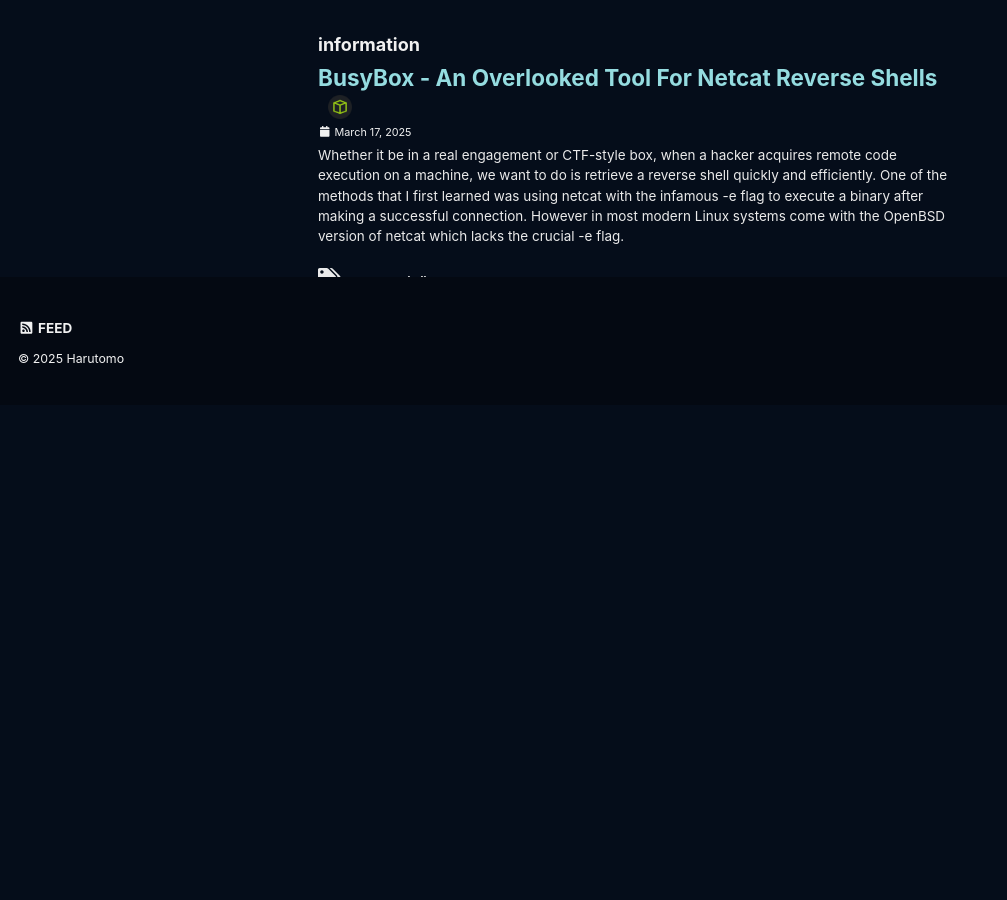
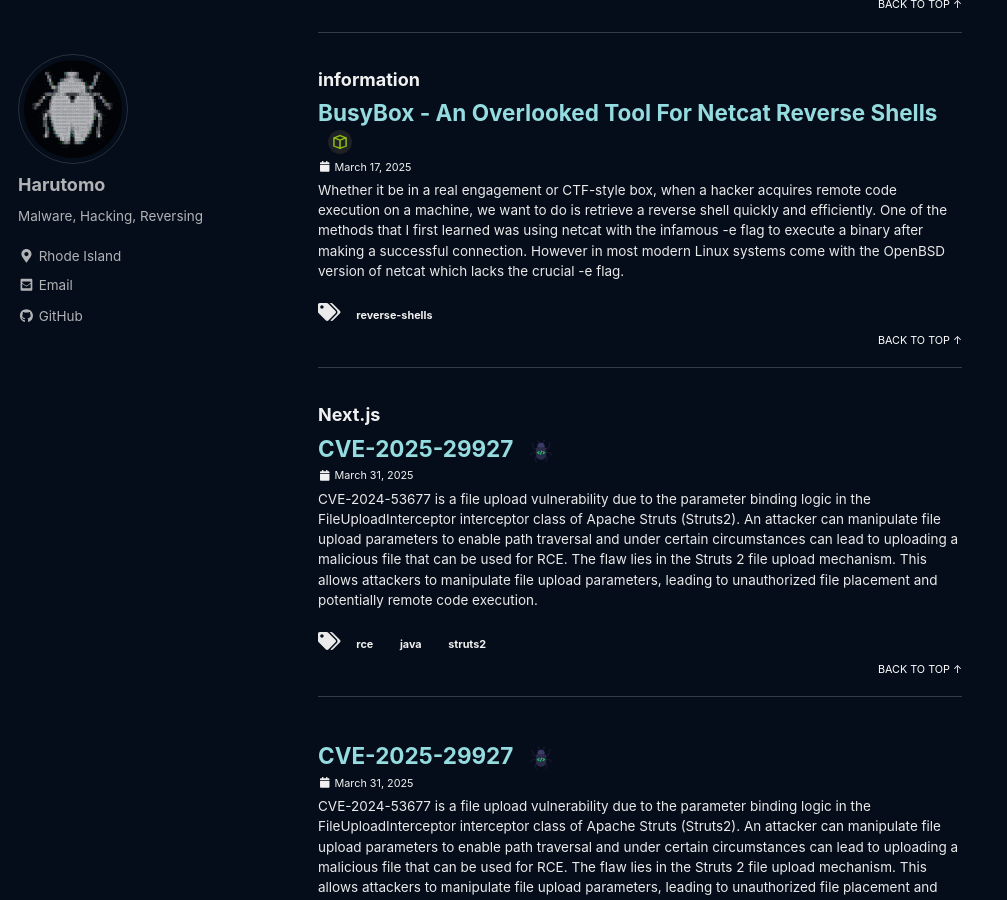
Before and after one commit to harutomo-jp/harutomo-jp.github.io, a Jekyll site: the page built from _pages/category-archive.md, in a window 1280 px wide and 900 px high, scrolled down 667 px. Shown: the whole window, without its empty margins (0-1007 px from the left). Built offline with Jekyll 4.4.1, drawn with Linux system fonts in a browser that asks for light colours; cached includes are drawn as plain includes; before the commit the page ends 1072 px from its top, so only the background shows below that; some of the changed text lies outside the part shown.

Commit message:
initial work on cve-2025-29927

```diff
--- /dev/null
+++ b/_posts/2025-03-31-CVE-2025-29927.md
@@ -0,0 +1,38 @@
+---
+layout: single
+title: CVE-2025-29927
+excerpt: "CVE-2024-53677 is a file upload vulnerability due to the parameter binding logic in the `FileUploadInterceptor` interceptor class of Apache Struts (Struts2).  An attacker can manipulate file upload parameters to enable path traversal and under certain circumstances can lead to uploading a malicious file that can be used for RCE.  The flaw lies in the Struts 2 file upload mechanism.  This allows attackers to manipulate file upload parameters, leading to unauthorized file placement and potentially remote code execution."
+date: 2025-03-31
+classes: wide
+header:
+  teaser: /assets/images/CVE-2024-53677/logo.png
+  teaser_home_page: false
+  icon: /assets/images/bug.png
+categories:
+  - Next.js
+  -
+tags:
+  - rce
+  - java
+  - struts2
+---
+
+# Overview of CVE-2025-29927
+
+CVE-2025-29927 is a vulnerability in the middleware component of the popular Javascript frameowrk Next.js; affecting a broad spectrum of versions from Next v11.x up to v15.x.  What is exceptionally fascinating about this vulnerability in particular is the ease of execution, the length of time it was left undetected, and the devestating implications of its potential exploitation with the capability to entirely bypass authentication mechanisms to view content that would otherise be restricted.
+
+## Next.js Middleware
+
+Next.js is a complete framework which is shipped with its own middleware.  Middleware allows for code to be run before a request is completed, allowing for a customized modification of the response depending on information from the request such as headers and cookies.  These capabilities are widely used in production environments to handle path rewriting, sever-side redirects, authentication and authorization, and more.
+
+For this vulnerability that capability that we are most interested in is for authorization and protecting directories from being accessed based on conditional logic.  Typically, middleware can ensure user identity and check session cookies before granting access to specific sites or API routes.  For example, if an unauthenticated user attempts to access a protected page, `/protected`, their request will first be processed by the middleware, which checks if the request's session cookies are valid, and determine whether to forward the request to the page or redirect the request to a login screen.
+
+<p align="center">
+  <img src="/assets/images/CVE-2025-29927/CVE-2025-29927-Unauth-Attempt.png">
+</p>
+
+
+
+Sources:
+
+- [https://github.com/vercel/next.js/security/advisories/GHSA-f82v-jwr5-mffw](https://github.com/vercel/next.js/security/advisories/GHSA-f82v-jwr5-mffw)
```
Also changed, not shown: _posts/2025-03-12-CVE-2024-53677.md (+1 -1 lines), assets/images/CVE-2025-29927/CVE-2025-29927-Unauth-Attempt.png (added), assets/images/bug.png (added).
